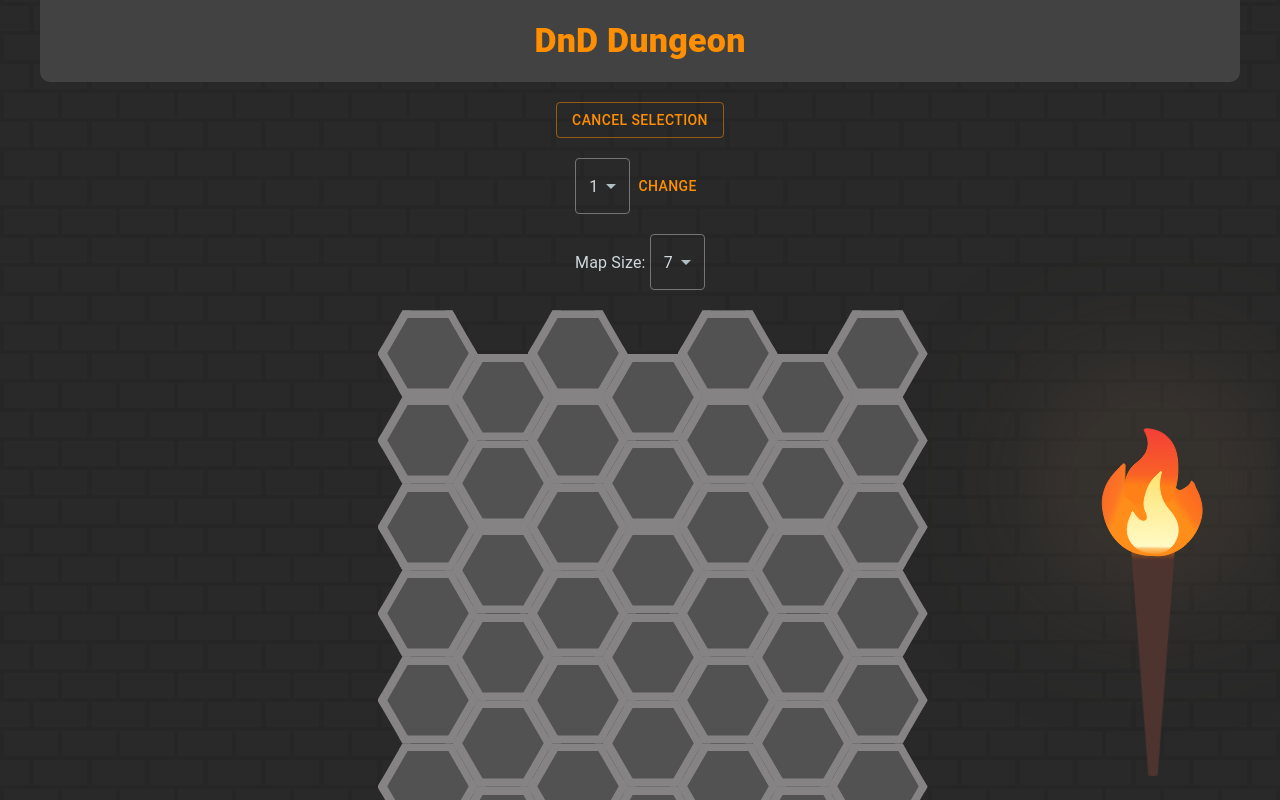
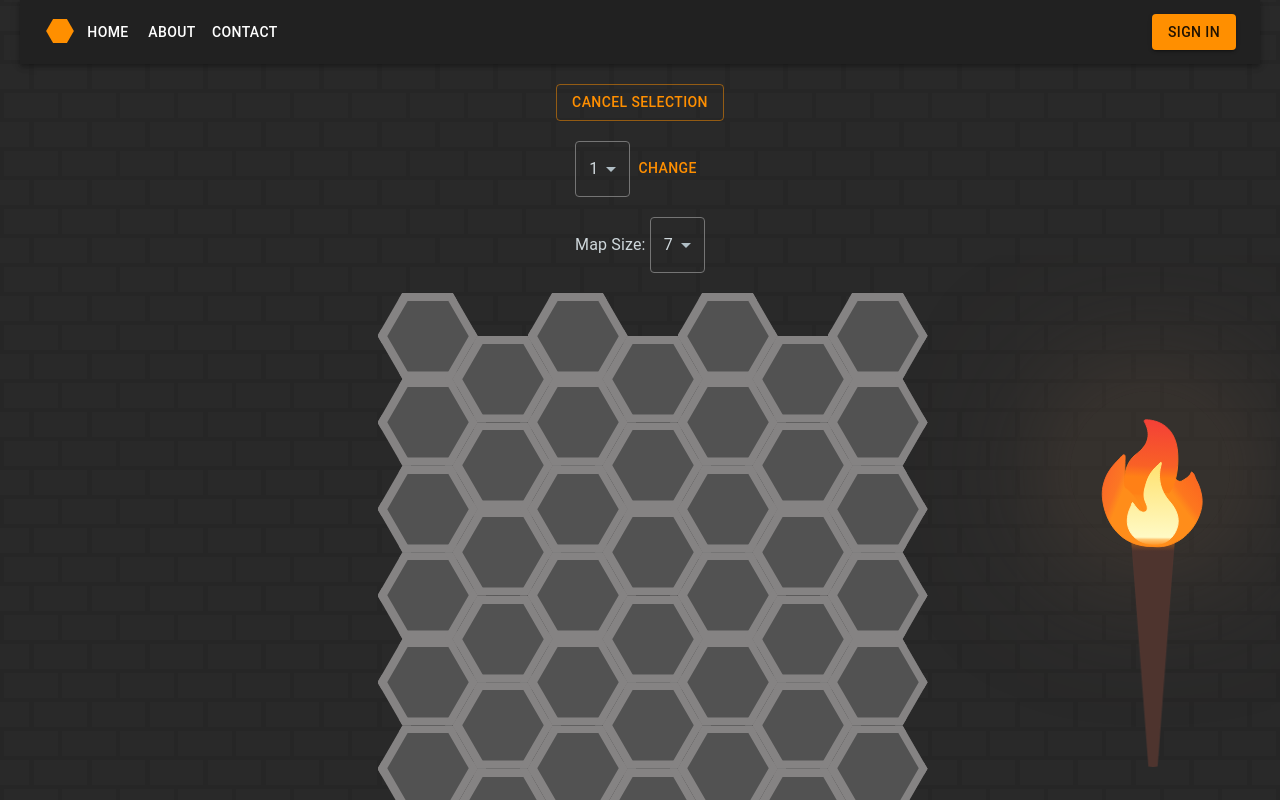
Before and after one commit to ilik-sh/dnd-dungeon, a React (Create React App) app in the folder dnd-client/: page /configuration in a window 1280 px wide. Shown: the top 800 px of the page. Built offline with nearby package versions, Linux system fonts and the light colour scheme.

Commit message:
feat: drastically remake header component

```diff
--- a/dnd-client/src/app/configuration/components/header/header.comp.tsx
+++ b/dnd-client/src/app/configuration/components/header/header.comp.tsx
@@ -1,29 +1,136 @@
-import { Container, Typography, styled } from "@mui/material";
-import { amber, blueGrey, green, grey } from "@mui/material/colors";
-import React from "react";
+import * as React from "react";
+import AppBar from "@mui/material/AppBar";
+import Box from "@mui/material/Box";
+import CssBaseline from "@mui/material/CssBaseline";
+import Divider from "@mui/material/Divider";
+import Drawer from "@mui/material/Drawer";
+import IconButton from "@mui/material/IconButton";
+import List from "@mui/material/List";
+import ListItem from "@mui/material/ListItem";
+import ListItemButton from "@mui/material/ListItemButton";
+import ListItemText from "@mui/material/ListItemText";
+import MenuIcon from "@mui/icons-material/Menu";
+import Toolbar from "@mui/material/Toolbar";
+import Typography from "@mui/material/Typography";
+import Button from "@mui/material/Button";
+import { DungeonDoor } from "assets/icons/dungeon-door.icon";
+import { CloseOutlined, Hexagon } from "@mui/icons-material";
+import { useAppDispatch } from "hooks/redux.hooks";
+import { openModal } from "store/modals.slice";
 
-type Props = {};
+interface Props {
+  /**
+   * Injected by the documentation to work in an iframe.
+   * You won't need it on your project.
+   */
+  window?: () => Window;
+}
 
-const StyledHeader = styled(Container)(({ theme }) => ({
-  backgroundColor: grey[800],
-  borderBottomLeftRadius: "10px",
-  borderBottomRightRadius: "10px",
-  padding: "20px",
-  justifyContent: "center",
-  alignItems: "center",
-  display: "flex",
-}));
+const drawerWidth = 240;
+const navItems = ["Home", "About", "Contact"];
 
-const StyledTypography = styled(Typography)(({ theme }) => ({
-  fontWeight: "900",
+export default function Header(props: Props) {
+  const { window } = props;
+  const dispatch = useAppDispatch();
+  const [mobileOpen, setMobileOpen] = React.useState(false);
 
-  color: theme.palette.primary.main,
-}));
+  const handleDrawerToggle = () => {
+    setMobileOpen((prevState) => !prevState);
+  };
 
-export default function Header({}: Props) {
+  const handleSignInClicked = () => {
+    dispatch(openModal("signIn"));
+  };
+
+  const drawer = (
+    <Box onClick={handleDrawerToggle} sx={{ textAlign: "center" }}>
+      <Typography variant="h6" sx={{ my: 2 }}>
+        MUI
+      </Typography>
+      <Divider />
+      <List>
+        {navItems.map((item) => (
+          <ListItem key={item} disablePadding>
+            <ListItemButton sx={{ textAlign: "center" }}>
+              <ListItemText primary={item} />
+            </ListItemButton>
+          </ListItem>
+        ))}
+      </List>
+    </Box>
+  );
+
+  const container =
+    window !== undefined ? () => window().document.body : undefined;
+
   return (
-    <StyledHeader>
-      <StyledTypography variant="h4">DnD Dungeon</StyledTypography>
-    </StyledHeader>
+    <Box sx={{ width: "100%" }}>
+      <AppBar
+        component="nav"
+        sx={{ display: "block", position: "static", width: "100%" }}
+      >
+        <Toolbar
+          sx={{
+            display: "flex",
+            justifyContent: "space-between",
+            alignItems: "space-between",
+          }}
+        >
+          <Box
+            display={"flex"}
+            sx={{ alignItems: "center", justifyContent: "center" }}
+          >
+            <IconButton
+              color="inherit"
+              aria-label="open drawer"
+              edge="start"
+              onClick={handleDrawerToggle}
+              sx={{ mr: 2, display: { sm: "none" } }}
+            >
+              <MenuIcon color={"error"} />
+            </IconButton>
+
+            <Typography component="a" sx={{ lineHeight: "1" }}>
+              <Hexagon
+                sx={{ width: "32px", height: "32px" }}
+                color={"primary"}
+              />
+            </Typography>
+
+            <Box sx={{ display: { xs: "none", sm: "block" } }}>
+              {navItems.map((item) => (
+                <Button key={item} sx={{ color: "#fff" }}>
+                  {item}
+                </Button>
+              ))}
+            </Box>
+          </Box>
+
+          <Button variant="contained" onClick={handleSignInClicked}>
+            Sign In
+          </Button>
+        </Toolbar>
+      </AppBar>
+      <nav>
+        <Drawer
+          container={container}
+          variant="temporary"
+          open={mobileOpen}
+          onClose={handleDrawerToggle}
+          ModalProps={{
+            keepMounted: true,
+          }}
+          sx={{
+            display: { xs: "block", sm: "none" },
+            "& .MuiDrawer-paper": {
+              boxSizing: "border-box",
+              width: drawerWidth,
+            },
+          }}
+        >
+          {drawer}
+        </Drawer>
+      </nav>
+    </Box>
   );
 }
```
